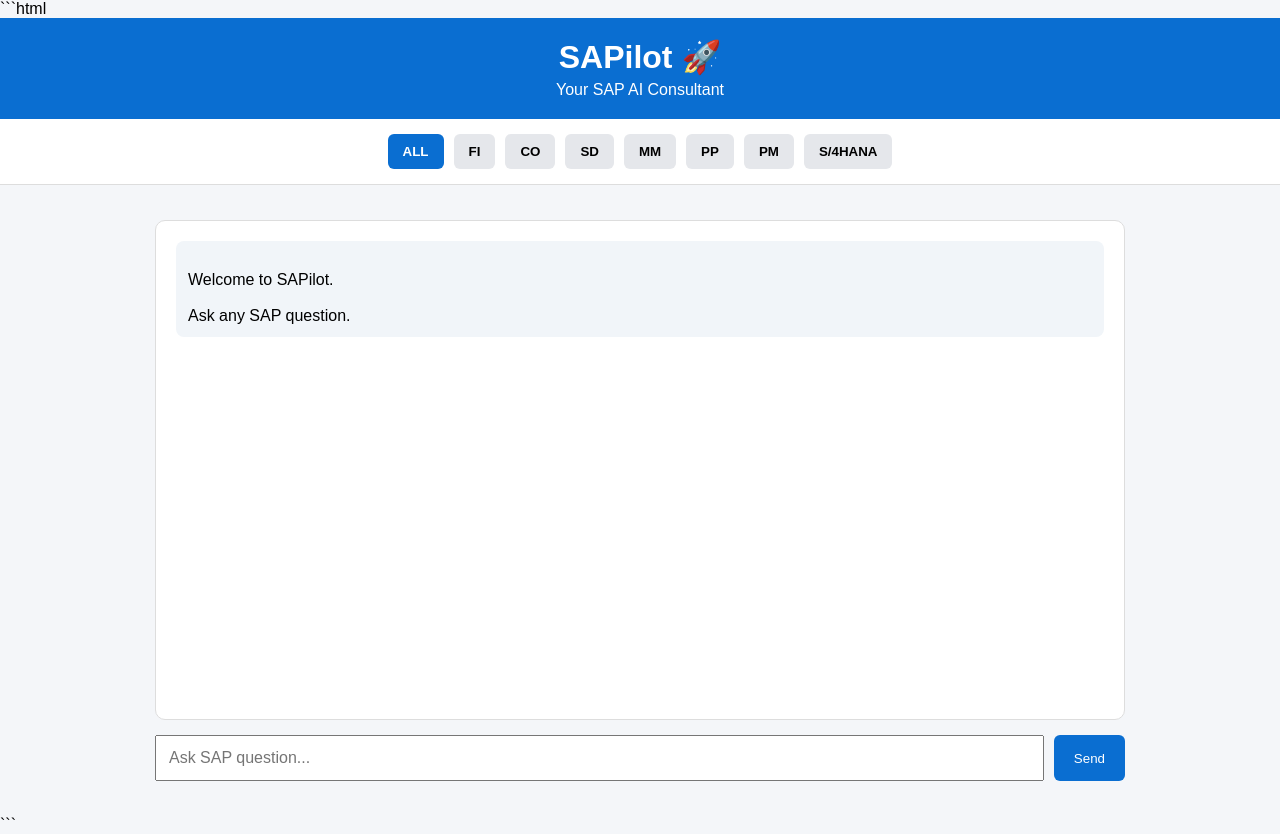
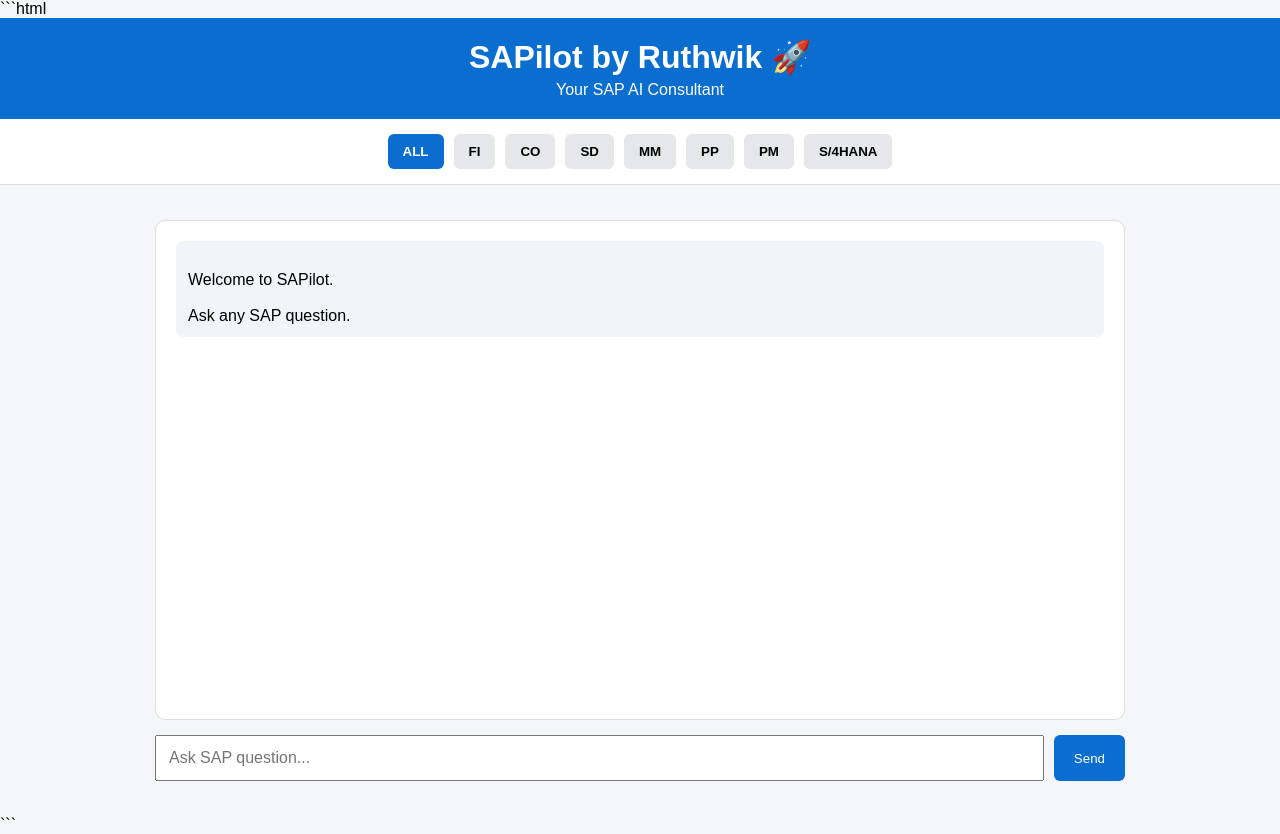
Before and after one commit to ruthwikgaikwad95-dotcom/sap-ai-consultant, a website: page index.html in a window 1280 px wide. Drawn offline with Linux system fonts and the light colour scheme.

Commit message:
Update index.html

```diff
--- a/index.html
+++ b/index.html
@@ -115,7 +115,7 @@
 <body>
 
 <header>
-<h1>SAPilot 🚀</h1>
+<h1>SAPilot by Ruthwik 🚀</h1>
 <p>Your SAP AI Consultant</p>
 </header>
 
```
